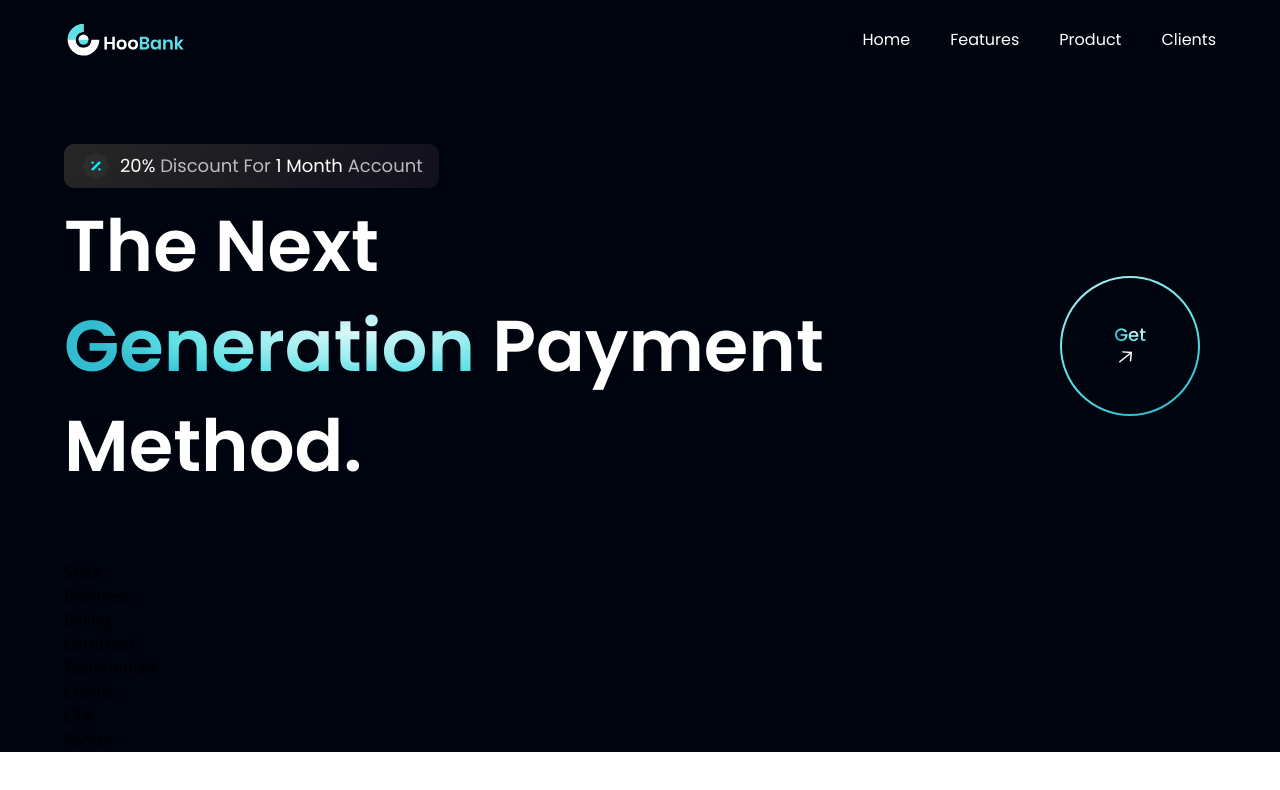
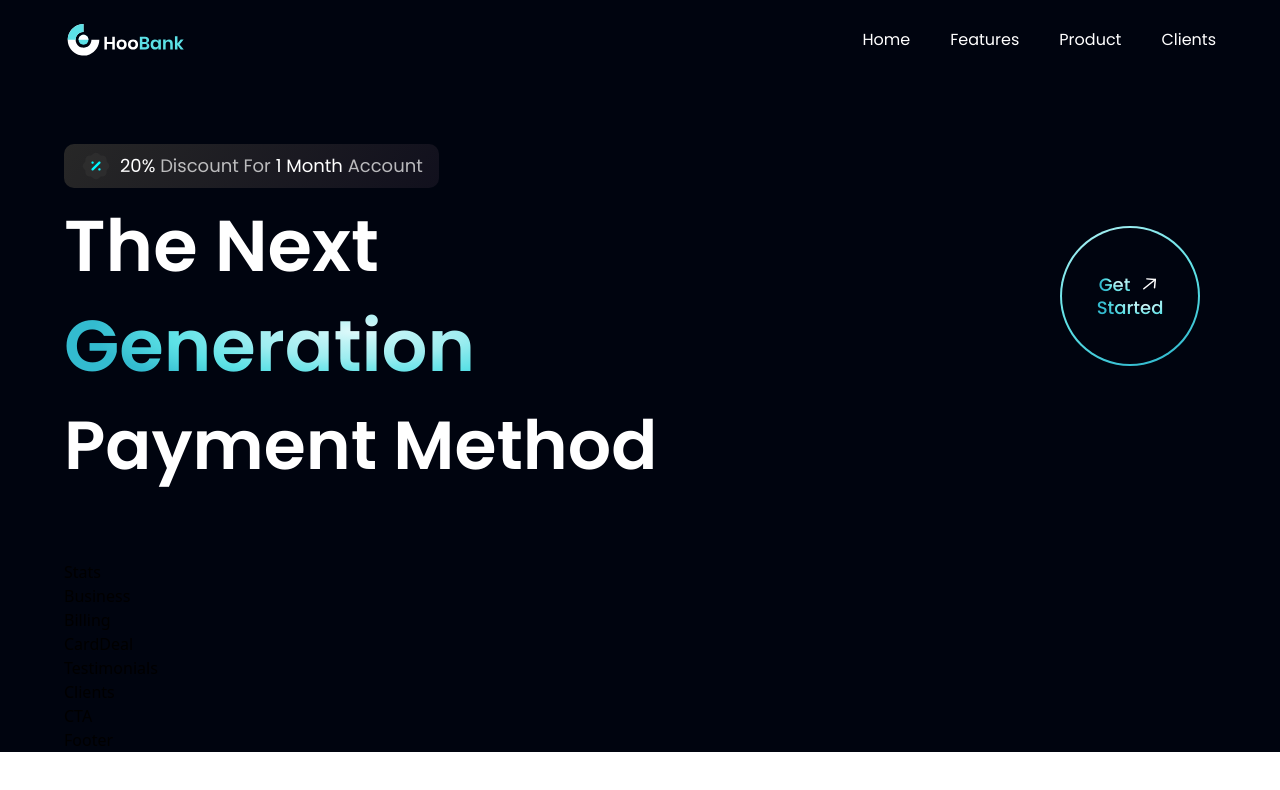
Before and after one commit to rva-mike/bank-modern-app, a React (Vite) app: page / in a window 1280 px wide. Shown: the top 790 px of the page. Built offline with nearby package versions, Linux system fonts and the light colour scheme.

Commit message:
top part of hero complete

```diff
--- a/src/components/GetStarted.jsx
+++ b/src/components/GetStarted.jsx
@@ -5,11 +5,15 @@ const GetStarted = () => (
   <div className={`${styles.flexCenter} w-[140px] h-[140px] rounded-full bg-blue-gradient p-[2px] cursor-pointer`}>
     <div className={`${styles.flexCenter} flex-col bg-primary w-[100%] h-[100%] rounded-full`}>
       <div className={`${styles.flexStart} flex-row`}>
+        <p className="font-poppins font-medium text-[18px] leading-[23px] mr-2">
+          <span className="text-gradient">Get</span>
+        </p>
+        <img src={arrowUp} className="w-[23px] h-[23px] object-contain" alt="arrow" />
+      </div>
       <p className="font-poppins font-medium text-[18px] leading-[23px]">
-              <span className="text-gradient">Get</span>
-              <img src={arrowUp} className="w-[23px] h-[23px] object-contain" alt="" />
+        <span className="text-gradient">Started</span>
+
       </p>
-          </div>
     </div>
   </div>
 )
--- a/src/components/Hero.jsx
+++ b/src/components/Hero.jsx
@@ -18,12 +18,13 @@ const Hero = () => (
           {/* break class = on small devices exist, usually hidden  */}
           The Next <br className="sm:block hidden" /> {" "}
           <span className="text-gradient">Generation</span> {" "}
-          Payment Method.
         </h1>
         <div className="ss:flex hidden md:mr-4 mr-0">
           <GetStarted />
         </div>
       </div>
+
+      <h1 className="font-poppins font-semibold ss:text-[68px] text-[52px text-white ss:leading-[100px] leading-[75px] w-full">Payment Method</h1>
 
     </div>
 
```
Lines whose indentation alone changed are shown as unchanged.
